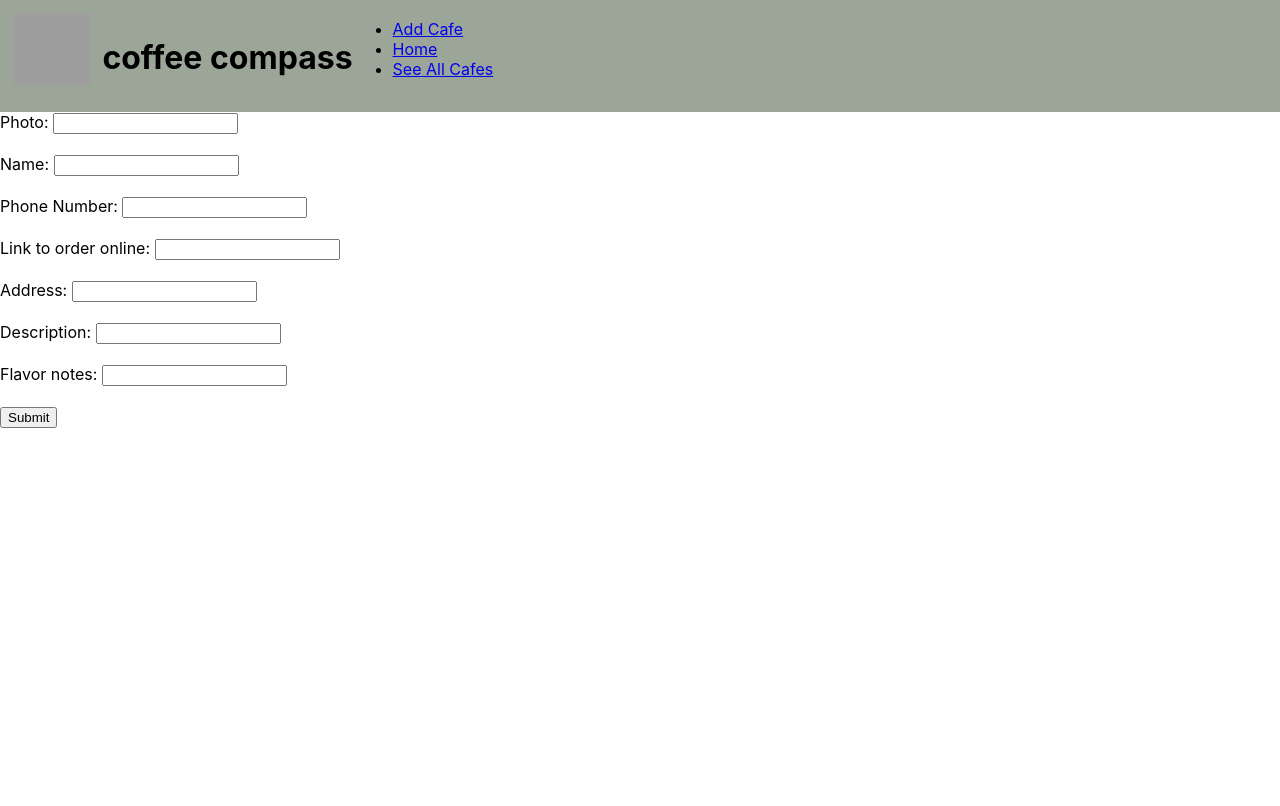
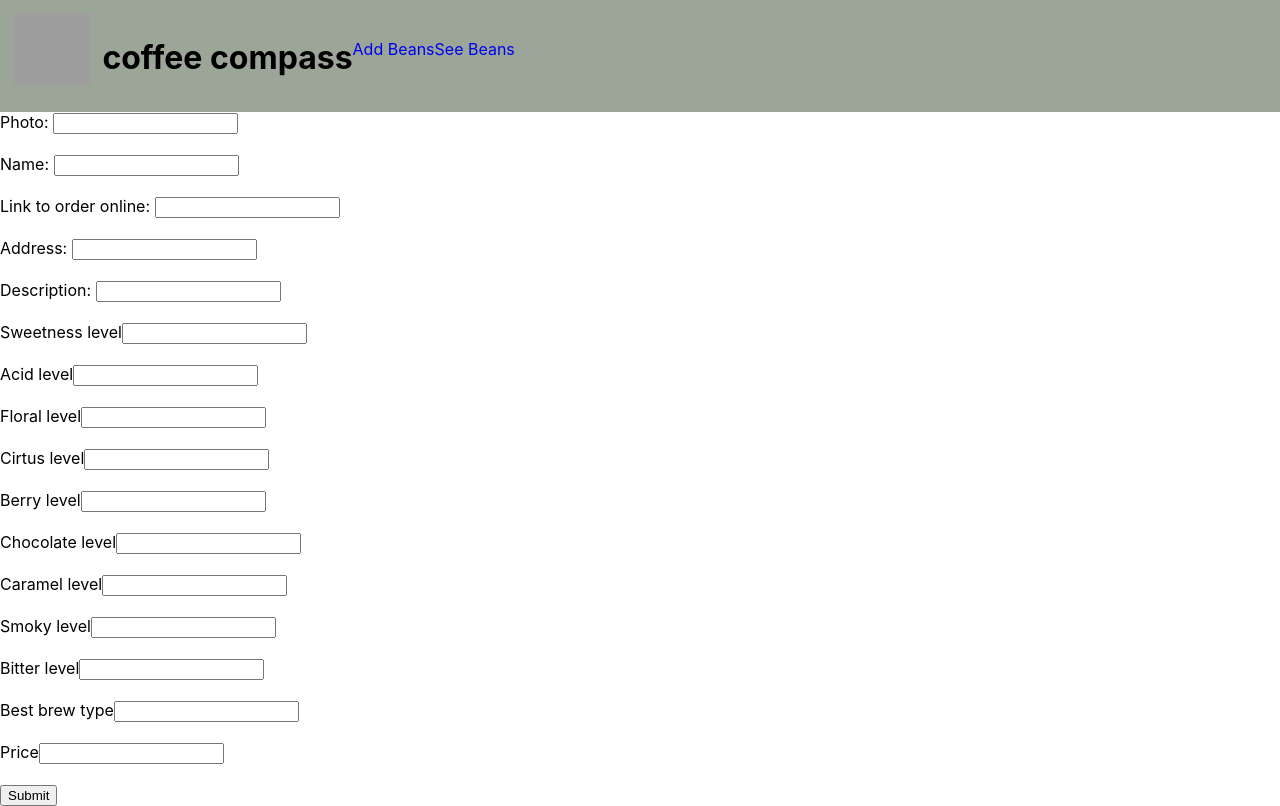
Before and after one commit to bethjm/coffeecompass_frontend, a React (Create React App) app: page /addcafe in a window 1280 px wide. Built offline with nearby package versions, Linux system fonts and the light colour scheme; no server answers; grey boxes are pictures that could not be loaded; a web font is replaced by a local one.

Commit message:
got add working for new dn info and changed folder structure

```diff
--- a/src/App.css
+++ b/src/App.css
@@ -116,14 +116,16 @@
   /* DISPLAY CAFE PAGE */
 
   .DisplayCafe{
+    padding-top: 5%;
     background-color: #F2F2F0;
-    height: 100vh;
+    height: 100%;
   }
 
   .cafe-item{
     display: flex;
     flex-direction: row;
     margin-left: 5%;
+    padding-bottom: 5%;
   }
 
   .cafe-photo{
--- a/src/App.js
+++ b/src/App.js
@@ -65,13 +65,8 @@ useEffect(() => {
 <div className="logo-and-name">
 <img className="coffee-cup-nav-bar" src="https://i.imgur.com/SGaOl83.png" alt="a coffee cup with steam coming out of the top"/>
 <h1 className="nav-bar-title">coffee compass</h1>
-<nav>
-      <ul>
-        <li><Link to="/addcafe">Add Cafe</Link></li>
-        <li><Link to="/">Home</Link></li>
-        <li><Link to="/cafes">See All Cafes</Link></li>
-      </ul>
-    </nav>
+        <a><Link to="/addcafe" id="remove-under-line">Add Beans</Link></a>
+        <a><Link to="/cafes" id="remove-under-line">See Beans</Link></a>
 
     </div>
 </div>
--- a/src/components/Cafe/AddCafe.js
+++ b/src/components/Cafe/AddCafe.js
@@ -25,10 +25,6 @@ const AddCafe = (props) => {
         <input type="text" name="name" value={cafe.name} onChange={handleChangeCafe} />
         <br />
         <br />
-        <label htmlFor="phone">Phone Number: </label>
-        <input type="number" name="phone" value={cafe.phone} onChange={handleChangeCafe} />
-        <br />
-        <br />
         <label htmlFor="online_order">Link to order online: </label>
         <input type="text" name="online_order" value={cafe.online_order} onChange={handleChangeCafe}/>
         <br />
@@ -41,10 +37,57 @@ const AddCafe = (props) => {
         <input type="text" name="description" value={cafe.description} onChange={handleChangeCafe} />
         <br />
         <br />
-        <label htmlFor="flavor_notes">Flavor notes: </label>
-        <input type="text" name="flavor_notes" value={cafe.flavor_notes} onChange={handleChangeCafe}/>
+        <label htmlFor="sweet">Sweetness level</label>
+        <input type="text" name="sweet" value={cafe.sweet} onChange={handleChangeCafe}/>
         <br />
         <br />
+        <label htmlFor="acid">Acid level</label>
+        <input type="text" name="acid" value={cafe.acid} onChange={handleChangeCafe}/>
+        <br />
+        <br />
+        <label htmlFor="floral">Floral level</label>
+        <input type="text" name="floral" value={cafe.floral} onChange={handleChangeCafe}/>
+        <br />
+        <br />
+        <label htmlFor="citrus">Cirtus level</label>
+        <input type="text" name="citrus" value={cafe.citrus} onChange={handleChangeCafe}/>
+        <br />
+        <br />
+        <label htmlFor="berry">Berry level</label>
+        <input type="text" name="berry" value={cafe.berry} onChange={handleChangeCafe}/>
+        <br />
+        <br />
+        <label htmlFor="chocolate">Chocolate level</label>
+        <input type="text" name="chocolate" value={cafe.chocolate} onChange={handleChangeCafe}/>
+        <br />
+        <br />
+        <label htmlFor="caramel">Caramel level</label>
+        <input type="text" name="caramel" value={cafe.caramel} onChange={handleChangeCafe}/>
+        <br />
+        <br />
+        <label htmlFor="smoky">Smoky level</label>
+        <input type="text" name="smoky" value={cafe.smoky} onChange={handleChangeCafe}/>
+        <br />
+        <br />
+        <label htmlFor="bitter">Bitter level</label>
+        <input type="text" name="bitter" value={cafe.bitter} onChange={handleChangeCafe}/>
+        <br />
+        <br />
+        <label htmlFor="best_type">Best brew type</label>
+        <input type="text" name="best_type" value={cafe.best_type} onChange={handleChangeCafe}/>
+        <br />
+        <br />
+        <label htmlFor="price">Price</label>
+        <input type="text" name="price" value={cafe.price} onChange={handleChangeCafe}/>
+        <br />
+        <br />
+
+
+
+
+
+
+
         <input type="submit"/>
       </form>
     </>
--- a/src/components/Cafe/DisplayCafes.js
+++ b/src/components/Cafe/DisplayCafes.js
@@ -47,14 +47,14 @@ const DisplayCafes = (props) => {
             </div>
             <h5 id="cafe-description">{cafes.description}</h5>
             </div>
+            {/* <button onClick={props.handleDeleteCafe} value={cafes.id}>
+       X
+     </button>  */}
             </div>
 
 
 
                     // {/* <EditCafe handleUpdateCafe={props.handleUpdateCafe} cafes={cafes}/> */}
-    //         {/* <button onClick={props.handleDeleteCafe} value={cafes.id}>
-    //    X
-    //  </button> */}
 
 
         )
```
Also changed, not shown: src/components/Cafe/SingleCafe.js (deleted, +0 -10 lines), src/components/Comments/AddComment.js (deleted, +0 -10 lines), src/components/Comments/EditComment.js (deleted, +0 -10 lines), src/components/FlavorNotes/AddComment.js (added, +10 -0 lines), src/components/FlavorNotes/EditComment.js (added, +10 -0 lines).
